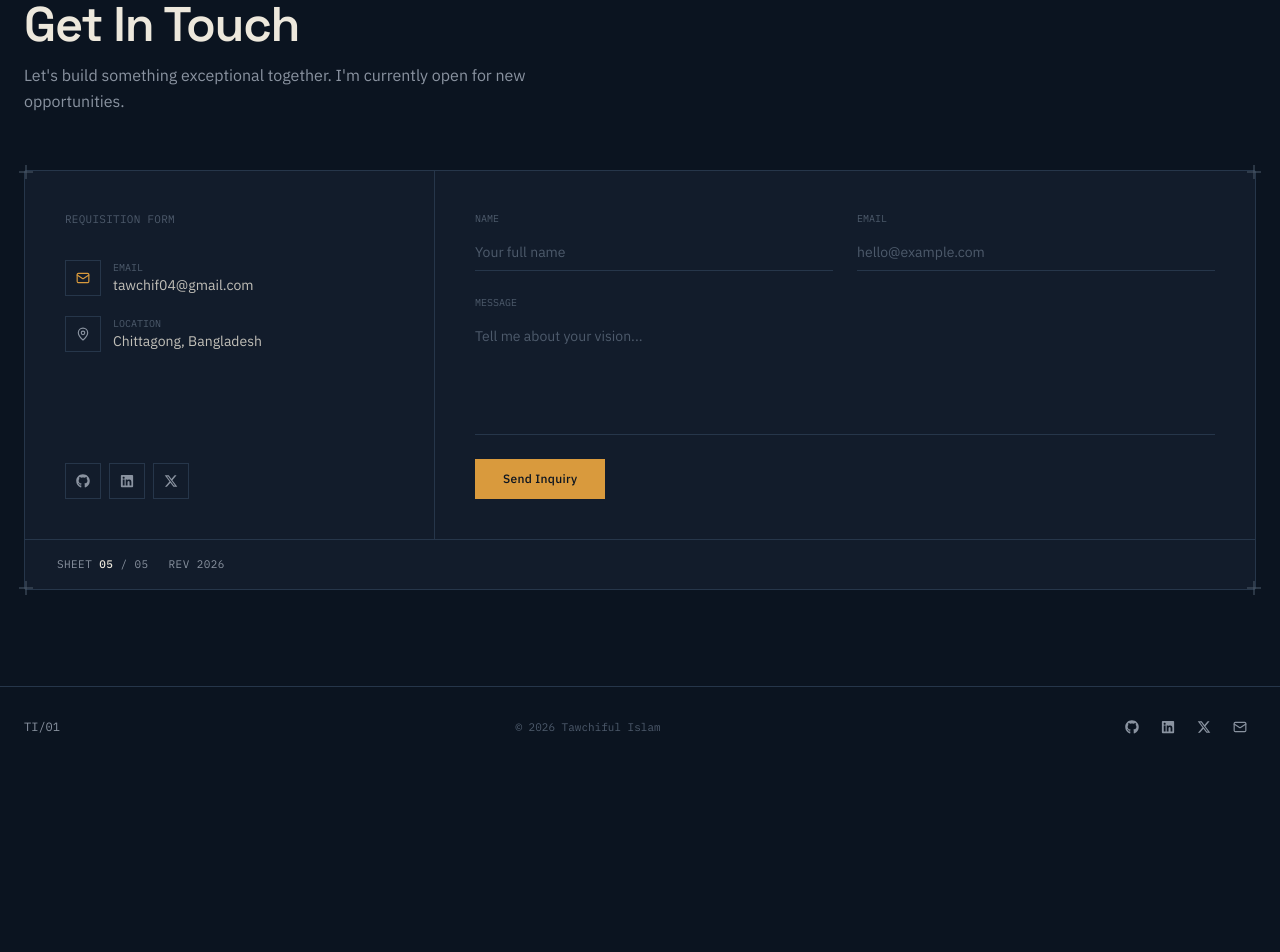
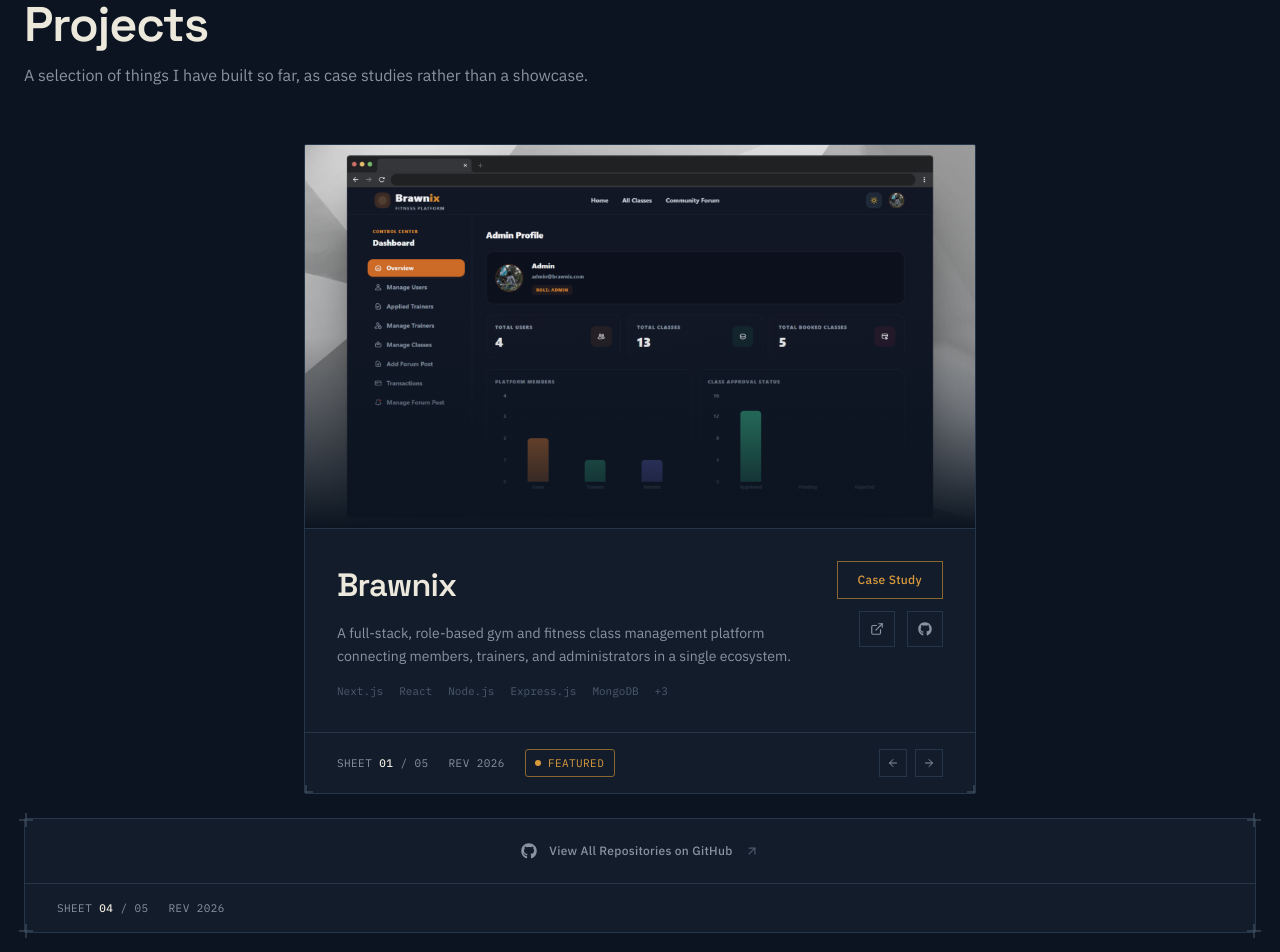
Before and after one commit to tawchifulislam/portfolio, a Next.js app: page / in a window 1280 px wide. Shown: the part 3020-3972 px from the top of the page. Before the commit the page ends 3787 px from the top, so only its background shows below. Built offline with nearby package versions, Linux system fonts and the light colour scheme.

Commit message:
feat: add Projects section with github link

```diff
--- /dev/null
+++ b/src/components/sections/Projects.jsx
@@ -0,0 +1,50 @@
+import { FaGithub } from 'react-icons/fa';
+import { ArrowUpRight } from 'lucide-react';
+import { SHEET_NUMBERS, TOTAL_SHEETS } from '@/lib/constants';
+import ProjectStack from '@/components/ui/ProjectCard';
+import SectionTitle from '@/components/ui/SectionTitle';
+import CornerMarks from '@/components/ui/CornerMarks';
+import TitleBlock from '@/components/ui/TitleBlock';
+
+export default function Projects({ projects }) {
+  return (
+    <section id="projects" className="relative px-4 sm:px-6 py-24">
+      <div className="max-w-7xl mx-auto">
+        <SectionTitle
+          title="Projects"
+          subtitle="A selection of things I have built so far, as case studies rather than a showcase."
+        />
+
+        <div className="flex justify-center">
+          <div className="w-full max-w-2xl">
+            <ProjectStack projects={projects} />
+          </div>
+        </div>
+
+        <div className="sheet mt-6">
+          <CornerMarks />
+
+          <a
+            href="https://github.com/tawchifulislam?tab=repositories"
+            target="_blank"
+            rel="noopener noreferrer"
+            className="group flex items-center justify-center gap-3 px-8 py-6 text-muted hover:text-paper transition-colors duration-300"
+          >
+            <FaGithub size={16} />
+            <span className="text-xs font-medium tracking-wide">
+              View All Repositories on GitHub
+            </span>
+            <ArrowUpRight
+              size={14}
+              className="text-faint group-hover:text-brass transition-colors duration-300"
+            />
+          </a>
+          <TitleBlock
+            sheetNumber={SHEET_NUMBERS.projects}
+            total={TOTAL_SHEETS}
+          />
+        </div>
+      </div>
+    </section>
+  );
+}
```
